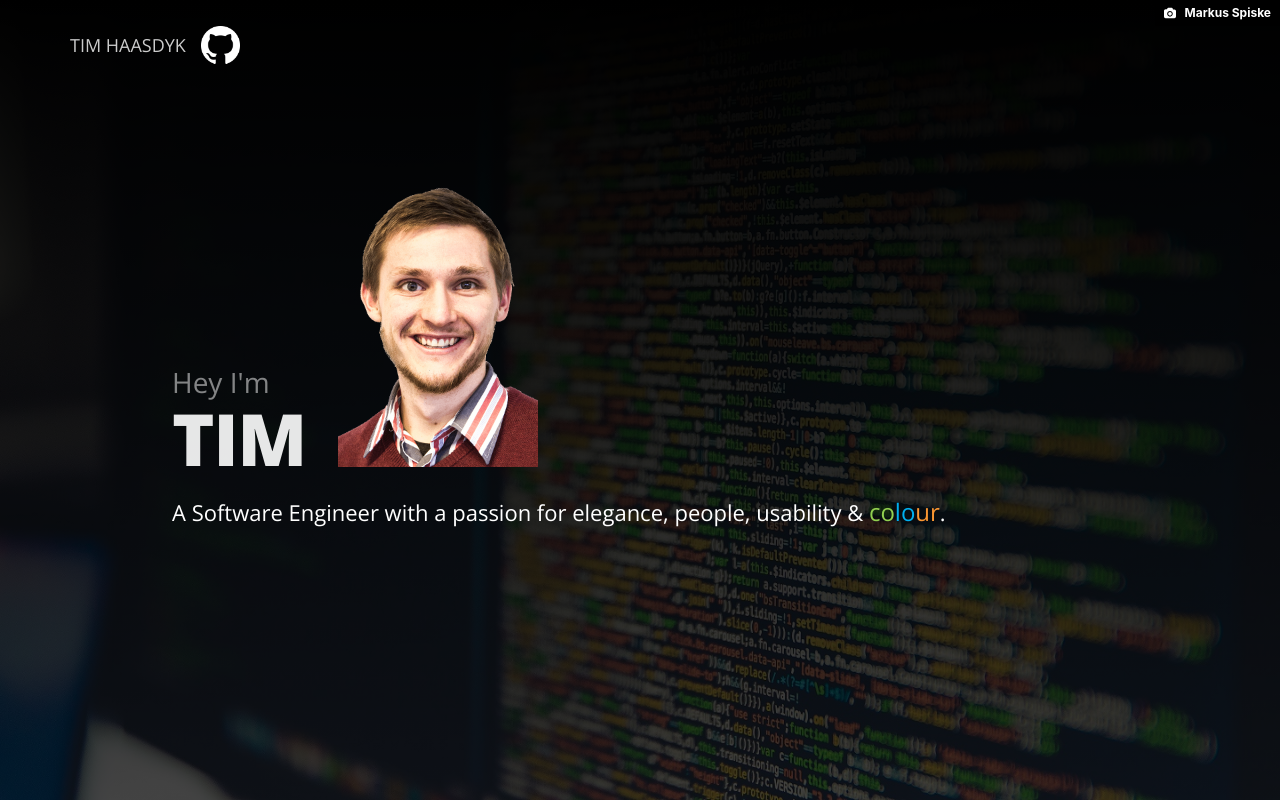
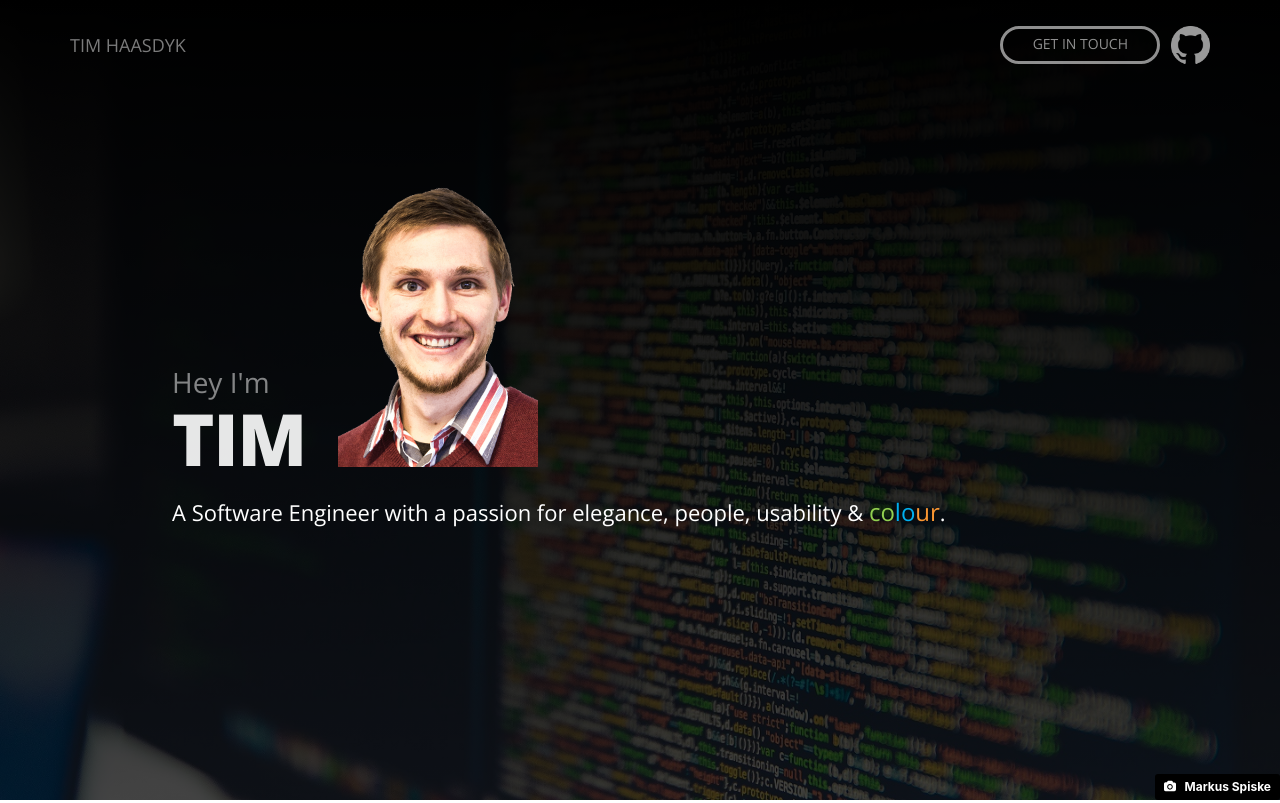
Before and after one commit to myieye/myieye.github.io, a plain HTML site: page index.html in a window 1280 px wide. Shown: the top 803 px of the page. Drawn offline with nearby package versions, Linux system fonts and the light colour scheme.

Commit message:
Add email button.

```diff
--- a/css/style.css
+++ b/css/style.css
@@ -72,7 +72,7 @@ hr {
 }
 /* Navigation */
 #menu {
-	padding: 20px;
+	padding: 20px 0;
 	transition: all 0.8s;
 }
 #menu.navbar-default {
@@ -84,9 +84,10 @@ hr {
 	color: rgba(255,255,255,0.8);
 	font-weight: 500;
 	text-transform: uppercase;
+	opacity: 0.6;
 }
 #menu a.navbar-brand:hover {
-	color: rgba(15, 207, 8, 0.5);
+	opacity: 1;
 }
 #menu.navbar-default .navbar-nav > li > a {
 	text-transform: uppercase;
@@ -610,11 +611,19 @@ h1.name {
 
 .navbar-header {
 	height: 50px;
+	width: 100%;
 }
 
 .git-hub-badge {
     height: 90%;
-    padding-top: 6px;
+	padding-top: 6px;
+	opacity: 0.6;
+	margin-left: 5px;
+	float:right;
+}
+
+.git-hub-badge:hover {
+	opacity: 1;
 }
 
 .green {
@@ -628,3 +637,25 @@ h1.name {
 .orange {
 	color: rgb(250,150,50) !important;
 }
+
+.get-in-touch-button {
+	float: right;
+  	border: 3px solid #EEE;
+	color: #EEE;
+	font-weight: 400;
+	padding: 5px 20px;
+	height: 75%;
+	opacity: 0.6;
+	margin: 6px 0.5%;
+	text-transform: uppercase;
+	border-radius: 50px;
+	width: 160px;
+   	text-align: center;
+}
+
+.get-in-touch-button:hover {
+	opacity: 1;
+	color: #EEE;
+	font-size: 6pt;
+	padding-top: 10px;
+}
--- a/index.html
+++ b/index.html
@@ -42,7 +42,7 @@
 
 <body id="page-top" data-spy="scroll" data-target=".navbar-fixed-top">
 
-  <a style="background-color:black;color:white;text-decoration:none;padding:4px 6px;font-family:-apple-system, BlinkMacSystemFont, 'San Francisco', 'Helvetica Neue', Helvetica, Ubuntu, Roboto, Noto, 'Segoe UI', Arial, sans-serif;font-size:12px;font-weight:bold;line-height:1.2;display:inline-block;border-radius:3px; position: absolute; right: 0; z-index: 1000"
+  <a style="background-color:black;color:white;text-decoration:none;padding:4px 6px;font-family:-apple-system, BlinkMacSystemFont, 'San Francisco', 'Helvetica Neue', Helvetica, Ubuntu, Roboto, Noto, 'Segoe UI', Arial, sans-serif;font-size:12px;font-weight:bold;line-height:1.2;display:inline-block;border-radius:3px; position: absolute; right: 0; bottom:0; z-index: 1000"
     href="https://unsplash.com/@markusspiske?utm_medium=referral&amp;utm_campaign=photographer-credit&amp;utm_content=creditBadge"
     target="_blank" rel="noopener noreferrer" title="Download free do whatever you want high-resolution photos from Markus Spiske">
     <span style="display:inline-block;padding:2px 3px">
@@ -65,6 +65,7 @@
         <a class="" href="https://github.com/myieye">
           <img class="git-hub-badge" src="img/GitHub.png" alt="GitHub" />
         </a>
+        <a id="btn-get-in-touch" class="get-in-touch-button" href="mailto:txxim.haxasdykxx@gmaxil.coxm">Get In Touch</a>
       </div>
     </div>
     <!-- /.container-fluid -->
@@ -277,7 +278,7 @@
     </div>
   </div>
   </div>
-  <div id="contact" class="text-center">
+  <!--div id="contact" class="text-center">
     <div class="container">
       <div class="section-title center">
         <h2>Get In Touch</h2>
@@ -308,7 +309,7 @@
         </form>
     </div>
   </div>
-  </div>
+  </div-->
   <div id="footer">
     <div class="container text-center">
       <p>Copyright &copy; 2016 Standout. Designed by
--- a/js/main.js
+++ b/js/main.js
@@ -98,6 +98,17 @@ function main() {
         });
 
 
+        $("#btn-get-in-touch").on("mouseover",  function () {
+            this.href=this.href.replace(/x/g,'')
+            this.innerHTML = this.href.substring (7);
+        });
+
+        $("#btn-get-in-touch").on("mouseleave",  function () {
+            this.href=this.href.replace(/x/g,'')
+            this.innerHTML = "Get In Touch";
+        });
+
+
 }());
 
 
```
